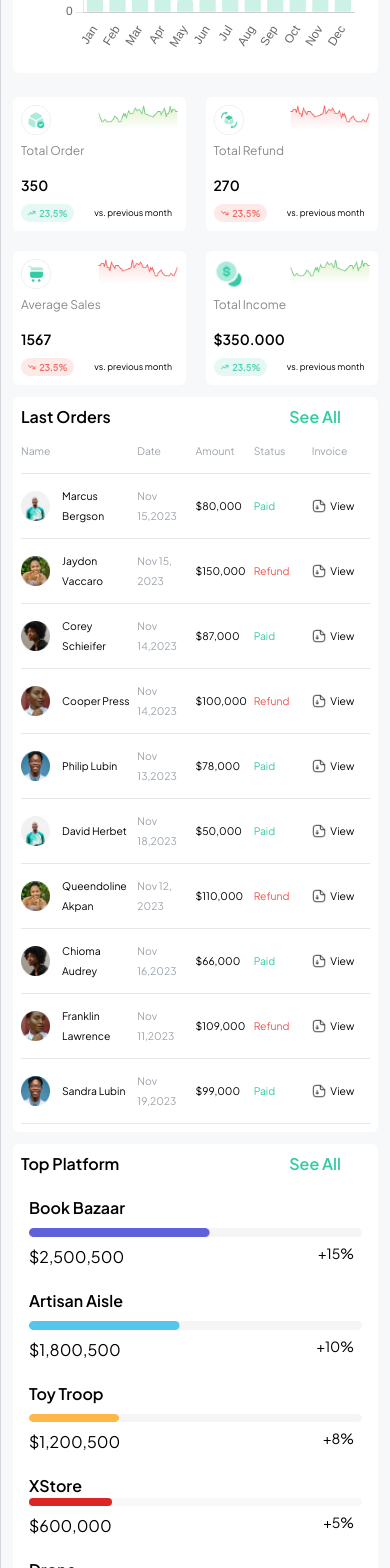
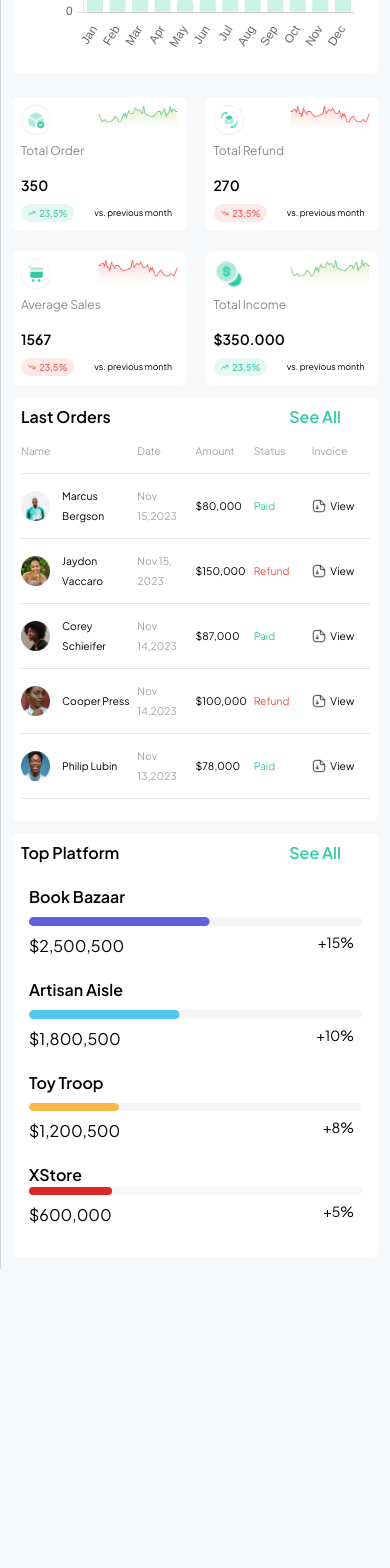
Before and after one commit to TechSis01/analytics-dashboard, a Next.js app: page / in a window 390 px wide. Shown: the part 432-2000 px from the top of the page. After the commit the page ends 1701 px from the top, so only its background shows below. Built offline with nearby package versions, Linux system fonts and the light colour scheme.

Commit message:
fixed responsiveness

```diff
--- a/app/Components/LastOrders.js
+++ b/app/Components/LastOrders.js
@@ -109,7 +109,7 @@ const LastOrders = ({toggleModal,changeModalStateClose}) => {
         <p className="fold:text-xs mobile:text-base mtablets:text-lg font-semibold">Last Orders</p>
         <p className="text-paid-green fold:text-xs mobile:text-base mtablets:text-lg font-semibold cursor-pointer" onClick={seeAllContent} > {content ? 'Show Less' : 'See All'}</p>
       </div>
-      <div className={`overflow-x-auto fold:text-xxs mobile:text-xxss mtablets:text-base mmtablets:h-96 ${content ? 'mmtablets:overflow-y-auto' : 'mmtablets:overflow-y-hidden'} custom-scrollbar`}>
+      <div className={`overflow-x-auto fold:text-xxs mobile:text-xxss mtablets:text-base h-96 ${content ? 'overflow-y-auto' : 'overflow-y-hidden'} custom-scrollbar`}>
         <div className="grid grid-cols-6 text-gray-text-3 fold:text-xxs mobile:text-xxss mtablets:text-base border-b dark:border-gray-700 py-3">
           <div>Name</div>
           <div></div>
--- a/app/Components/Modal.js
+++ b/app/Components/Modal.js
@@ -7,6 +7,8 @@ import corey from "../../public/corey.png";
 import cooper from "../../public/cooper.png";
 import philip from "../../public/philip.png";
 import money from "../../public/money.png";
+import useDownloader from "react-use-downloader";
+import file from '../../public/geegpay.pdf'
 const lastOrders = [
   {
     name: "Marcus Bergson",
@@ -115,6 +117,7 @@ const variants = {
 const Modal = ({ dataId, changeModalState, currentModalState }) => {
   const [currentState, setCurrentState] = useState({});
 
+
   useEffect(() => {
     let filteredData = lastOrders.filter((data) => data.id === dataId);
     setCurrentState(filteredData[0]);
--- a/app/Components/TopPlatform.js
+++ b/app/Components/TopPlatform.js
@@ -21,7 +21,7 @@ const TopPlatform = () => {
           </p>
         </div>
       </div>
-      <div className={`mmtablets:h-96  ${content ? 'mmtablets:overflow-y-auto' : 'mmtablets:overflow-y-hidden'} custom-scrollbar px-2`}>
+      <div className={`h-96  ${content ? 'overflow-y-auto' : 'overflow-y-hidden'} custom-scrollbar px-2`}>
         <div className="my-5">
           <h2 className="fold:text-xs mobile:text-base mtablets:text-lg font-semibold my-2">
             Book Bazaar
--- a/package.json
+++ b/package.json
@@ -21,6 +21,7 @@
     "react-chartjs-2": "^5.2.0",
     "react-dom": "^18",
     "react-icons": "^5.0.1",
+    "react-use-downloader": "^1.2.4",
     "recharts": "^2.10.4"
   },
   "devDependencies": {
```
Also changed, not shown: 2 other files (tests, documents, lock files or other folders).
